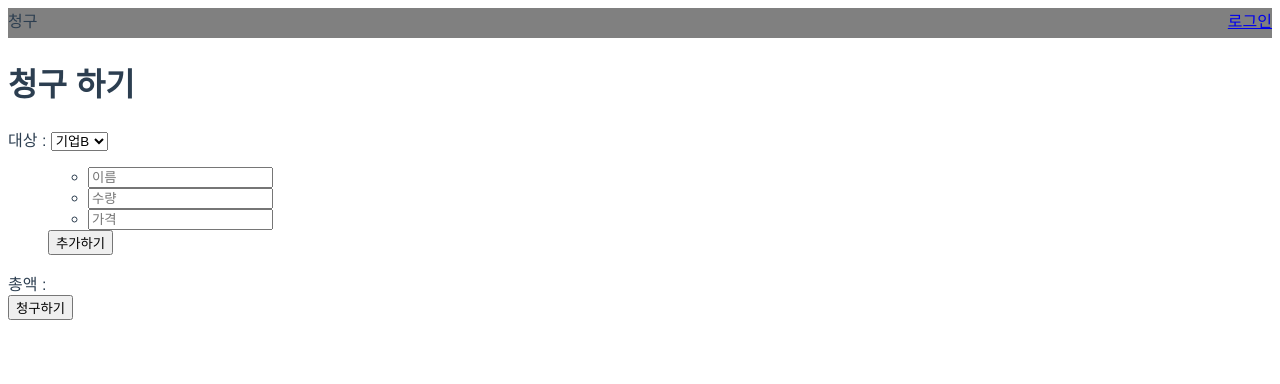
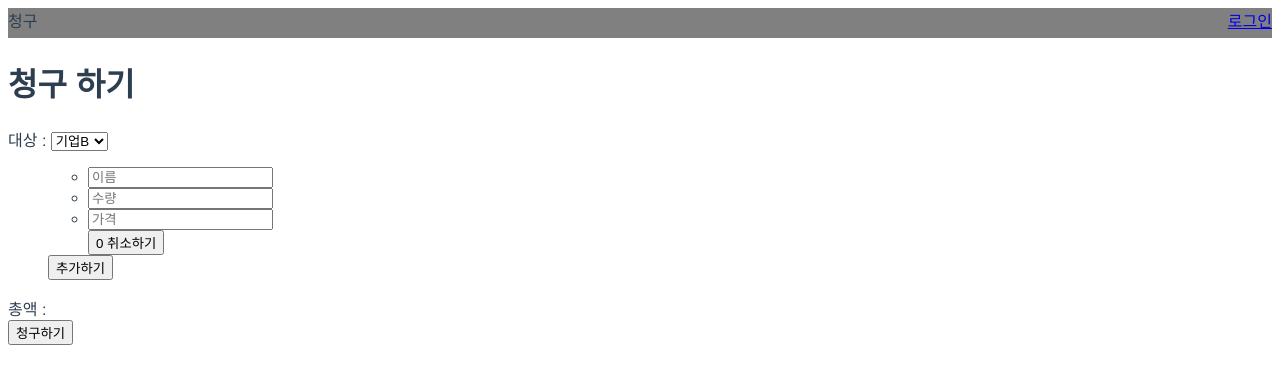
Before and after one commit to blackhat97/blockchain-charge-and-receive-app-, a Vue app in the folder sample/: page /charge/new in a window 1280 px wide. Shown: the top 384 px of the page. Built offline with nearby package versions, Linux system fonts and the light colour scheme.

Commit message:
Add components FilterBar and ProductItems

```diff
--- /dev/null
+++ b/sample/src/components/ProductItems.vue
@@ -0,0 +1,18 @@
+<template>
+  <ul class="item">
+          <li><input type="text" placeholder="이름"></li>
+          <li><input type="text" placeholder="수량"></li>
+          <li><input type="text" placeholder="가격"></li>
+          <button type="button" @click="removeItem(index, items)">{{ index }} 취소하기</button>
+  </ul>
+</template>
+
+<script>
+export default {
+  props: ['index', 'items'],
+  methods: {
+    removeItem: function (index, items) { items.splice(index, 1) }
+  },
+  name: 'ProductItems'
+}
+</script>
--- a/sample/src/main.js
+++ b/sample/src/main.js
@@ -10,11 +10,13 @@ import UserBar from '@/components/UserBar.vue'
 import RectButtonContainer from '@/components/RectButtonContainer.vue'
 import BlockList from '@/components/BlockList.vue'
 import PlusButton from '@/components/PlusButton.vue'
+import ProductItems from '@/components/ProductItems.vue'
 Vue.component('top-bar', TopBar)
 Vue.component('user-bar', UserBar)
 Vue.component('rect-button-container', RectButtonContainer)
 Vue.component('block-list', BlockList)
 Vue.component('plus-button', PlusButton)
+Vue.component('product-items', ProductItems)
 Vue.prototype.$User = new User();
 
 new Vue({
--- a/sample/src/views/ChargeNew.vue
+++ b/sample/src/views/ChargeNew.vue
@@ -12,12 +12,8 @@
         </select>
       </div>
       <ul class="product">
-        <ul class="item">
-          <li><input type="text" placeholder="이름"></li>
-          <li><input type="text" placeholder="수량"></li>
-          <li><input type="text" placeholder="가격"></li>
-        </ul>
-        <button>추가하기</button>
+        <component v-for="(item, index) in items" :is="item" :index="index" :items="items"></component>
+        <button type="button" @click="addItem">추가하기</button>
       </ul>
       <div class="total">총액 :
       </div>
@@ -28,6 +24,12 @@
 
 <script>
 export default {
-  name: 'ChargeNew'
+  methods: {
+    addItem: function () { this.items.push('product-items') }
+  },
+  name: 'ChargeNew',
+  data() {
+    return { items: ['product-items'] }
+  }
 }
 </script>
--- a/sample/src/views/PaymentView.vue
+++ b/sample/src/views/PaymentView.vue
@@ -6,6 +6,7 @@
     <p>물품명 : {{ query.name }}</p>
     <p>미수납금 : {{ query.balance }} 원</p>
     <p>수금확인 : {{ query.confirm == 'true' ? '완료' : '미완료'}}</p>
+    <button v-show="query.confirm != 'true'">대금 지급</button>
   </div>
 </template>
 
```
Also changed, not shown: sample/src/components/FilterBar.vue (added).
